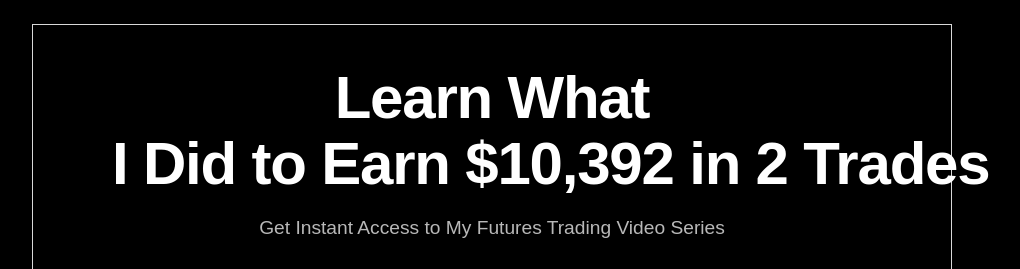
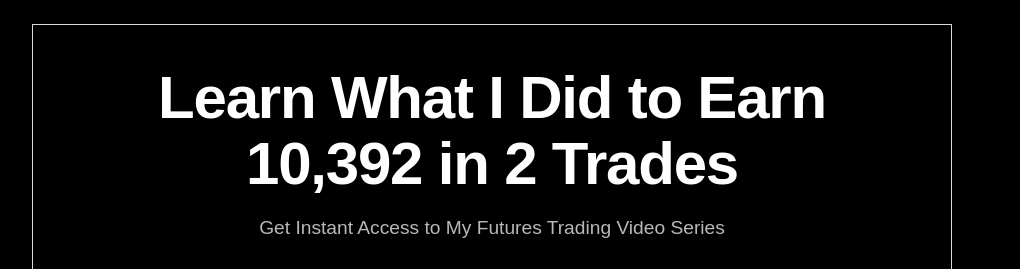
Before and after one commit to stephanosmith/test-repo, a website: page index.html in a window 1280 px wide. Shown: the top 269 px of the page, without its empty margins (148-1168 px from the left). Drawn offline with Linux system fonts and the light colour scheme.

Commit message:
Update v2 Index

```diff
--- a/index.html
+++ b/index.html
@@ -137,7 +137,7 @@
 <body>
   <main class="wrap">
     <section class="inner">
-      <h1>Learn What I&nbsp;Did&nbsp;to&nbsp;Earn&nbsp;$10,392&nbsp;in&nbsp;2&nbsp;Trades</h1>
+      <h1>Learn What I&nbsp;Did&nbsp;to&nbsp;Earn 10,392&nbsp;in&nbsp;2&nbsp;Trades</h1>
       <p class="subheadline">Get Instant Access to My Futures Trading Video Series</p>
 
       <div class="video-shell">
```
